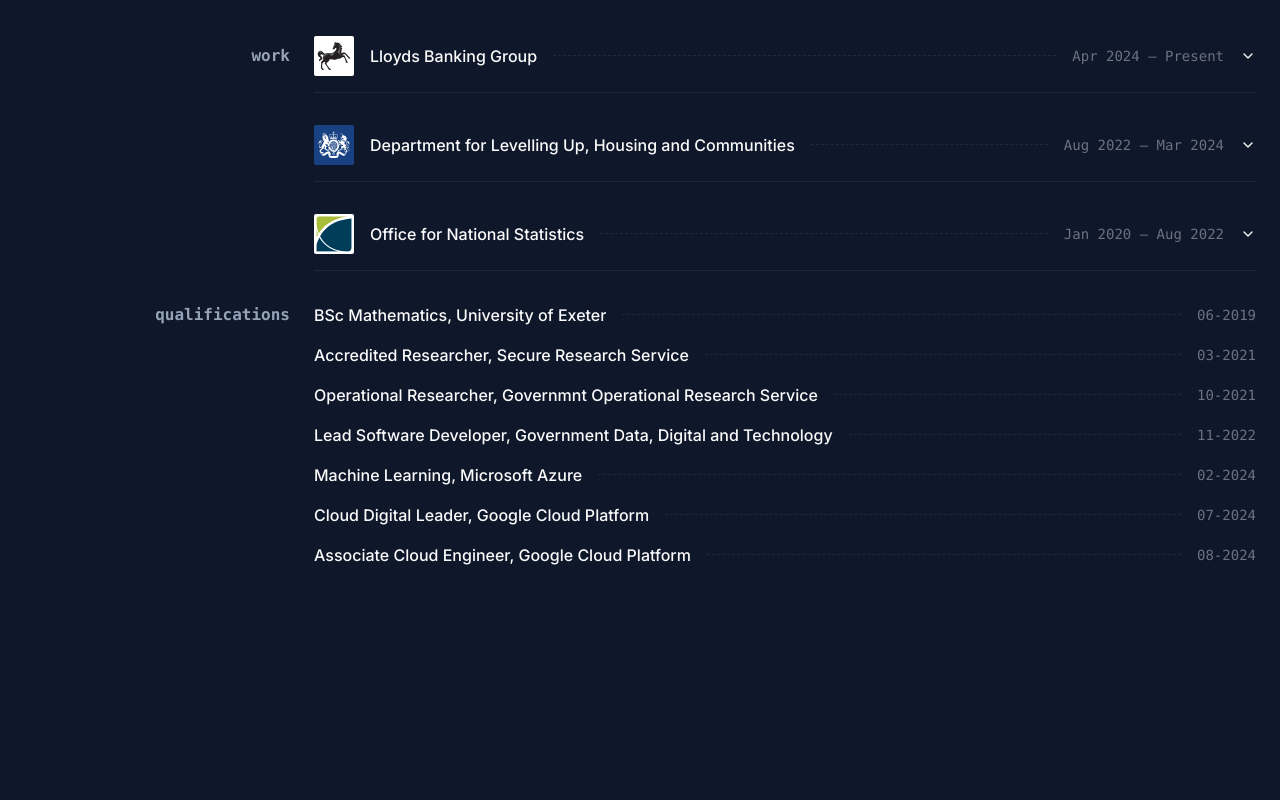
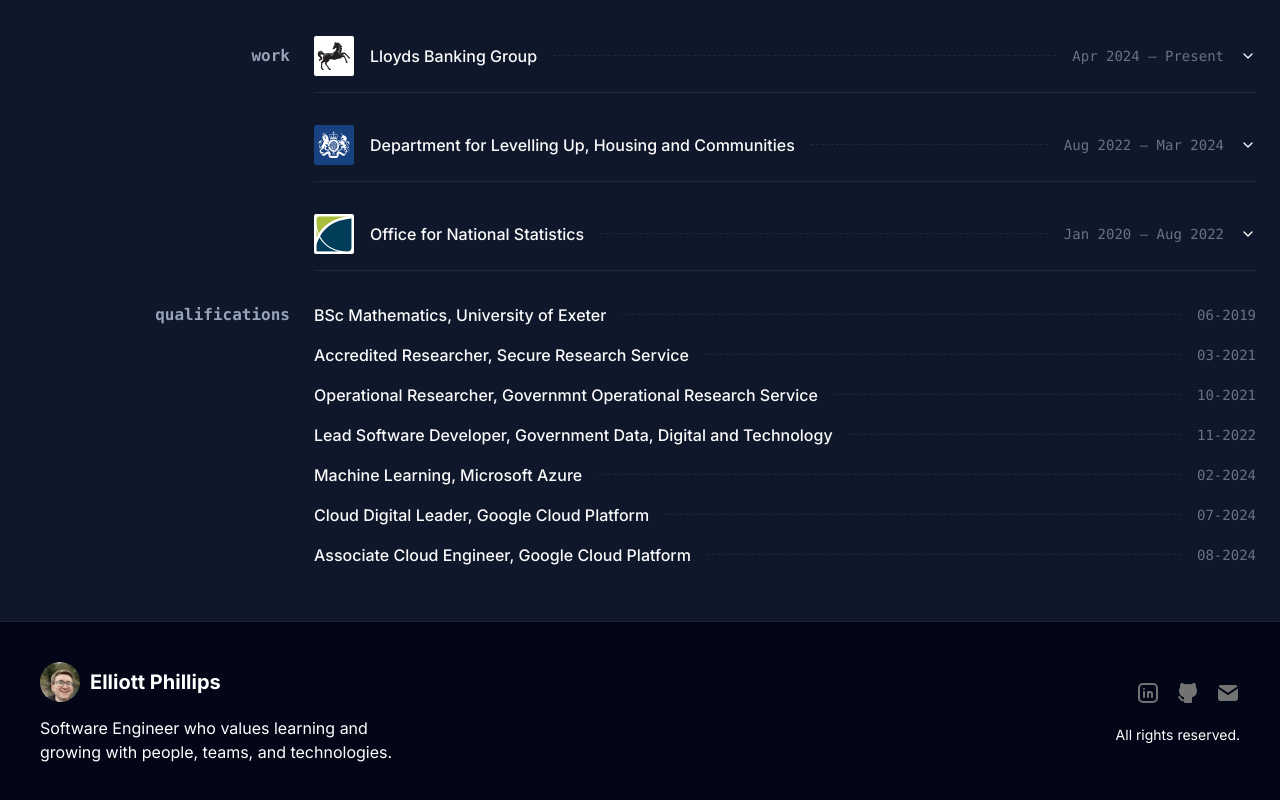
Before and after one commit to ellsphillips/website, a Next.js app: page / in a window 1280 px wide. Shown: the part 1097-1897 px from the top of the page. Before the commit the page ends 1670 px from the top, so only its background shows below. Built offline with nearby package versions, Linux system fonts and the light colour scheme.

Commit message:
Feature: footer section

```diff
--- a/app/layout.tsx
+++ b/app/layout.tsx
@@ -4,6 +4,7 @@
 import { cn } from "@/lib/utils";
 import DATA from "@/lib/data";
 import { ThemeProvider } from "@/components/theme-provider";
+import { Footer } from "@/components/footer";
 
 const inter = Inter({ subsets: ["latin"] });
 
@@ -28,6 +29,7 @@
         {" "}
         <ThemeProvider attribute="class" defaultTheme="dark">
           {children}
+          <Footer />
         </ThemeProvider>
       </body>
     </html>
--- /dev/null
+++ b/components/footer.tsx
@@ -0,0 +1,52 @@
+import Link from "next/link";
+import { Avatar, AvatarFallback, AvatarImage } from "./ui/avatar";
+import Image from "next/image";
+import DATA from "@/lib/data";
+
+export function Footer() {
+  return (
+    <footer className="mt-12 border-t border-slate-500/20 bg-slate-100 py-10 dark:border-slate-700/50 dark:bg-slate-950">
+      <div className="flex flex-col justify-between mx-auto max-w-7xl w-full px-6 gap-y-5 md:flex-row  md:items-center md:px-10">
+        <div className="flex flex-col items-start justify-start gap-y-3.5">
+          <Link href="/" className="flex items-center gap-x-2.5">
+            <Avatar>
+              <AvatarImage asChild src="/author.jpeg">
+                <Image
+                  src="/author.jpeg"
+                  alt="author"
+                  width={100}
+                  height={100}
+                />
+              </AvatarImage>
+              <AvatarFallback>EP</AvatarFallback>
+            </Avatar>
+
+            <span className="text-xl font-bold text-neutral-900 dark:text-white">
+              {DATA.site.title}
+            </span>
+          </Link>
+          <p className="text-neutral-900 dark:text-white max-w-sm">
+            {DATA.site.description}
+          </p>
+        </div>
+
+        <div className="flex flex-col gap-y-5 md:items-end">
+          <div className="flex items-center gap-x-4">
+            {DATA.socials.map((social, index) => (
+              <Link
+                key={index}
+                href={social.url}
+                className="flex h-6 w-6 items-center justify-center text-neutral-400 transition-all duration-100 ease-linear hover:text-neutral-900 hover:underline hover:underline-offset-4 dark:font-medium dark:text-neutral-500 hover:dark:text-neutral-100"
+              >
+                <social.icon />
+              </Link>
+            ))}
+          </div>
+          <p className="text-sm text-neutral-900 dark:text-white">
+            All rights reserved.
+          </p>
+        </div>
+      </div>
+    </footer>
+  );
+}
--- a/components/nav.tsx
+++ b/components/nav.tsx
@@ -108,7 +108,7 @@
                           variant="outline"
                           className="bg-slate-900/50 p-2 hover:bg-slate-700/50"
                         >
-                          <Link href={social.href}>
+                          <Link href={social.url}>
                             <social.icon />
                           </Link>
                         </Button>
--- a/lib/data.ts
+++ b/lib/data.ts
@@ -49,17 +49,17 @@
   },
   socials: [
     {
-      href: "https://www.linkedin.com/in/elliott-phillips",
+      url: "https://www.linkedin.com/in/elliott-phillips",
       label: "LinkedIn",
       icon: IconBrandLinkedin,
     },
     {
-      href: "https://www.github.com/ellsphillips",
+      url: "https://www.github.com/ellsphillips",
       label: "GitHub",
       icon: IconBrandGithubFilled,
     },
     {
-      href: "mailto:elliott.phillips.dev@gmail.com",
+      url: "mailto:elliott.phillips.dev@gmail.com",
       label: "Email",
       icon: IconMailFilled,
     },
```
